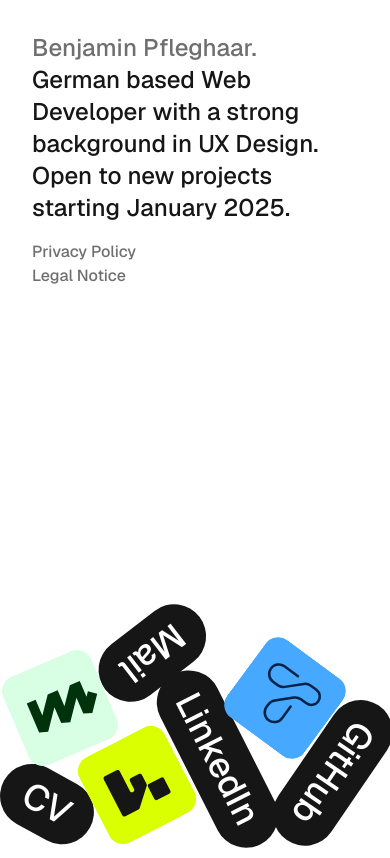
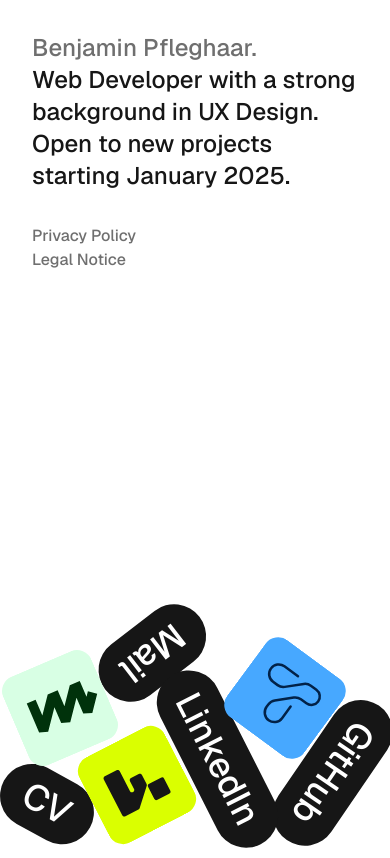
Before and after one commit to benjaminpfleghaar/personal-website, a Next.js app: page / in a window 390 px wide. Built offline with nearby package versions, Linux system fonts and the light colour scheme.

Commit message:
finish tailwind implementation

```diff
--- a/app/legal-notice/page.tsx
+++ b/app/legal-notice/page.tsx
@@ -1,5 +1,5 @@
-import Link from "next/link";
 import { Metadata } from "next";
+import TextLink from "@/components/TextLink";
 
 export const metadata: Metadata = {
 	title: "Legal Notice - Benjamin Pfleghaar",
@@ -9,9 +9,7 @@ export default function LegalNotice() {
 	return (
 		<>
 			<header className="mb-4">
-				<Link href="/" className="text-darkgray hover:text-foreground dark:text-lightgray dark:hover:text-background">
-					Home
-				</Link>
+				<TextLink href="/">Home</TextLink>
 				<h1>Legal Notice</h1>
 			</header>
 			<main className="flex flex-col gap-4">
--- a/app/page.tsx
+++ b/app/page.tsx
@@ -1,28 +1,24 @@
-import Link from "next/link";
-import Engine from "@/components/Engine";
+import TextLink from "@/components/TextLink";
+import MatterEngine from "@/components/MatterEngine";
 
 export default function Home() {
 	return (
-		<div className="flex flex-col gap-2 md:min-h-[calc(100dvh-96px)] md:justify-between">
+		<div className="flex flex-col gap-4 md:min-h-[calc(100dvh-6rem)] md:justify-between">
 			<header>
 				<h1 className="text-2xl text-darkgray dark:text-lightgray">Benjamin Pfleghaar.</h1>
-				<p className="text-2xl">German based Web Developer with a strong background in UX Design. Open to new projects starting January 2025.</p>
+				<p className="text-2xl">Web Developer with a strong back&shy;ground in UX Design. Open to new projects starting January 2025.</p>
 			</header>
 			<main>
-				<Engine />
+				<MatterEngine />
 			</main>
 			<footer>
 				<nav aria-label="Legal Links">
 					<ul className="flex flex-col md:flex-row md:gap-6">
 						<li>
-							<Link href="/privacy-policy" className="text-darkgray hover:text-foreground dark:text-lightgray dark:hover:text-background">
-								Privacy Policy
-							</Link>
+							<TextLink href="/privacy-policy">Privacy Policy</TextLink>
 						</li>
 						<li>
-							<Link href="/legal-notice" className="text-darkgray hover:text-foreground dark:text-lightgray dark:hover:text-background">
-								Legal Notice
-							</Link>
+							<TextLink href="/legal-notice">Legal Notice</TextLink>
 						</li>
 					</ul>
 				</nav>
--- a/app/privacy-policy/page.tsx
+++ b/app/privacy-policy/page.tsx
@@ -1,5 +1,5 @@
-import Link from "next/link";
 import { Metadata } from "next";
+import TextLink from "@/components/TextLink";
 
 export const metadata: Metadata = {
 	title: "Privacy Policy - Benjamin Pfleghaar",
@@ -9,9 +9,7 @@ export default function PrivacyPolicy() {
 	return (
 		<>
 			<header className="mb-4">
-				<Link href="/" className="text-darkgray hover:text-foreground dark:text-lightgray dark:hover:text-background">
-					Home
-				</Link>
+				<TextLink href="/">Home</TextLink>
 				<h1>Privacy Policy</h1>
 			</header>
 			<main className="flex flex-col gap-4">
--- /dev/null
+++ b/components/Icon.tsx
@@ -0,0 +1,7 @@
+export default function Icon({ href, ref, children }: { href: string; ref: (payload: HTMLAnchorElement) => void; children: React.ReactNode }) {
+	return (
+		<a className="absolute -top-24 left-0 rounded-2xl outline-offset-2 focus:outline-none focus-visible:outline-2 focus-visible:outline-foreground dark:focus-visible:outline-background" href={href} target="_blank" ref={ref}>
+			{children}
+		</a>
+	);
+}
--- a/components/Engine.tsx
+++ b/components/MatterEngine.tsx
@@ -2,6 +2,8 @@
 
 import Image from "next/image";
 import Matter from "matter-js";
+import Icon from "@/components/Icon";
+import Pill from "@/components/Pill";
 import { useEffect, useRef } from "react";
 import { useLockBodyScroll } from "react-use";
 
@@ -12,13 +14,13 @@ const links = [
 	{ label: "LinkedIn", href: "#" },
 ];
 
-const apps = [
+const projects = [
 	{ label: "Talea", href: "https://github.com/benjaminpfleghaar/talea" },
 	{ label: "Mintly", href: "https://github.com/benjaminpfleghaar/mintly" },
 	{ label: "Flexikon", href: "https://github.com/benjaminpfleghaar/flexikon" },
 ];
 
-export default function Engine() {
+export default function MatterEngine() {
 	useLockBodyScroll(true);
 
 	const icons = useRef<(HTMLAnchorElement | null)[]>([]);
@@ -128,33 +130,29 @@ export default function Engine() {
 				<ul>
 					{links.map((link, index) => (
 						<li key={link.label}>
-							<a
-								className="absolute -top-16 left-0 flex h-16 select-none items-center rounded-4xl bg-foreground px-6 text-4xl text-background dark:bg-background dark:text-foreground"
+							<Pill
 								href={link.href}
-								target="_blank"
 								ref={(element) => {
 									pills.current[index] = element;
 								}}>
 								{link.label}
-							</a>
+							</Pill>
 						</li>
 					))}
 				</ul>
 			</nav>
-			<nav aria-label="Featured Apps">
+			<nav aria-label="Featured Projects">
 				<ul>
-					{apps.map((app, index) => (
+					{projects.map((app, index) => (
 						<li key={app.label}>
-							<a
-								className="absolute -top-24 left-0 rounded-2xl"
+							<Icon
 								href={app.href}
-								target="_blank"
 								ref={(element) => {
 									icons.current[index] = element;
 								}}>
 								<Image src={`/images/${app.label.toLowerCase()}.svg`} width={96} height={96} alt="" />
 								<span className="sr-only">{`Open ${app.label} on GitHub`}</span>
-							</a>
+							</Icon>
 						</li>
 					))}
 				</ul>
--- /dev/null
+++ b/components/Pill.tsx
@@ -0,0 +1,7 @@
+export default function Pill({ href, ref, children }: { href: string; ref: (payload: HTMLAnchorElement) => void; children: React.ReactNode }) {
+	return (
+		<a className="absolute -top-16 left-0 flex h-16 select-none items-center rounded-4xl bg-foreground px-6 text-4xl text-background outline-offset-2 focus:outline-none focus-visible:outline-2 focus-visible:outline-foreground dark:bg-background dark:text-foreground dark:focus-visible:outline-background" href={href} target="_blank" ref={ref}>
+			{children}
+		</a>
+	);
+}
--- /dev/null
+++ b/components/TextLink.tsx
@@ -0,0 +1,11 @@
+import Link from "next/link";
+
+export default function TextLink({ href, children }: { href: string; children: React.ReactNode }) {
+	return (
+		<>
+			<Link href={href} className="rounded-sm text-darkgray outline-offset-2 hover:text-foreground focus:outline-none focus-visible:outline-2 focus-visible:outline-foreground dark:text-lightgray dark:hover:text-background dark:focus-visible:outline-background">
+				{children}
+			</Link>
+		</>
+	);
+}
--- a/styles/globals.css
+++ b/styles/globals.css
@@ -4,11 +4,6 @@
 
 @layer base {
 	body {
-		@apply max-w-screen-sm bg-background p-8 font-medium text-foreground antialiased md:p-12 dark:bg-foreground dark:text-background;
+		@apply max-w-screen-md bg-background p-8 font-medium text-foreground antialiased md:p-12 dark:bg-foreground dark:text-background;
 	}
 }
-
-/* &:focus-visible {
-	outline-offset: 2px;
-	outline: 2px solid var(--color-foreground);
-} */
```
Also changed, not shown: assets/mockup.jpg.
